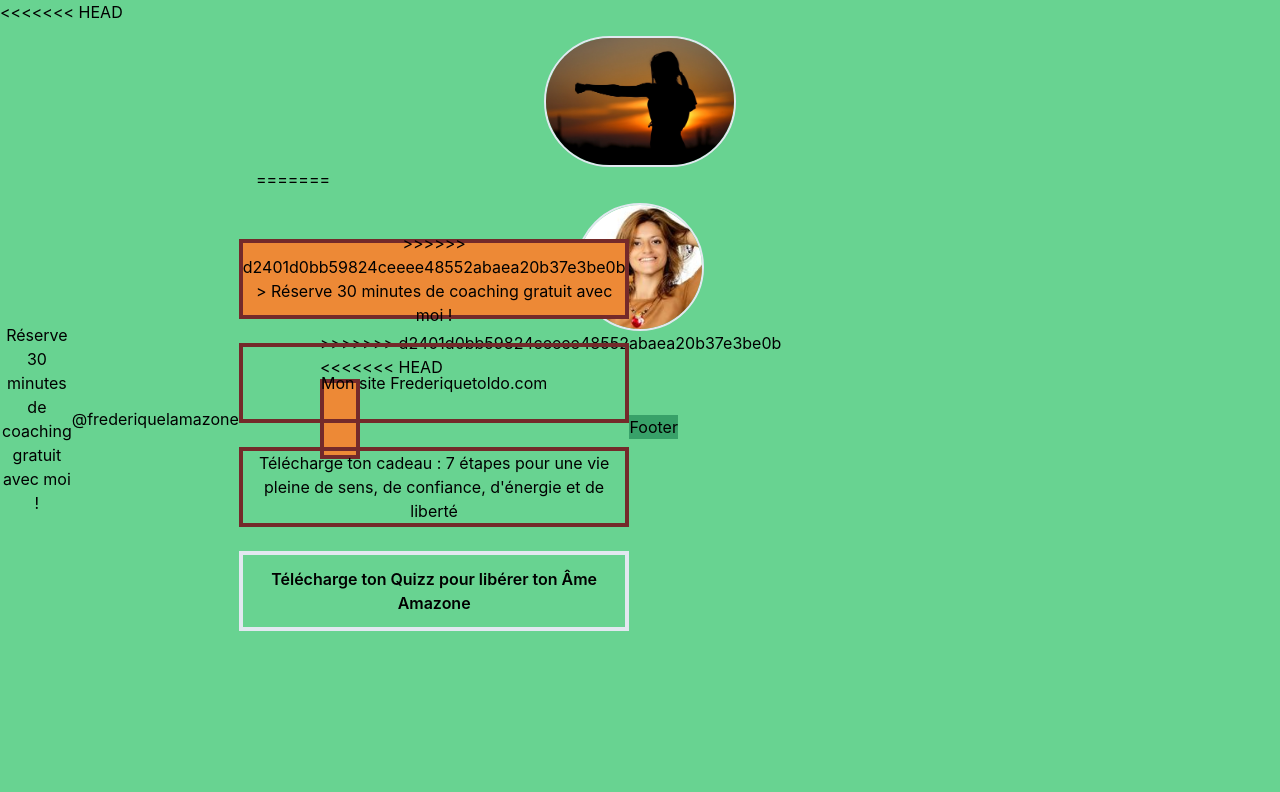
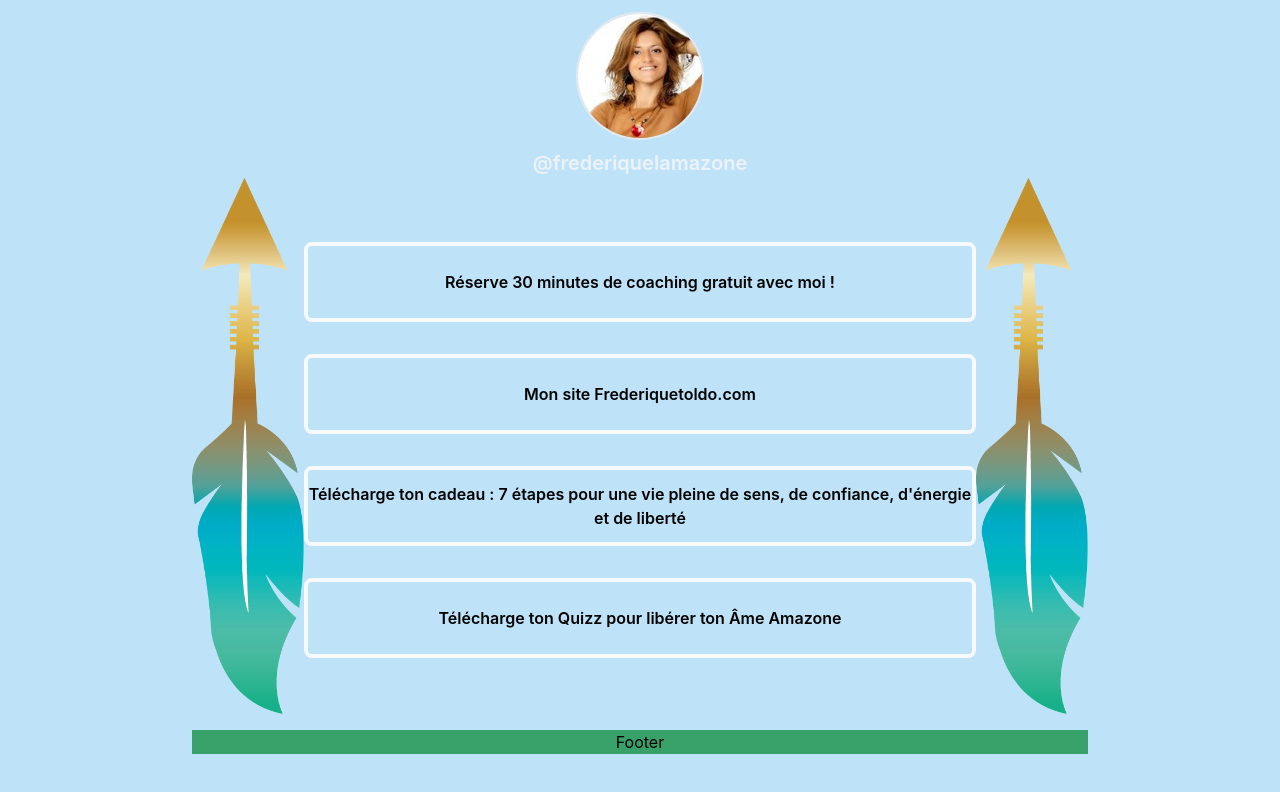
Before and after one commit to Abdel63/Amazone, a website: page index.html in a window 1280 px wide. Drawn offline with nearby package versions, Linux system fonts and the light colour scheme; files that its build step writes are made by us from their sources.

Commit message:
add of the arrows and hovers on the links

```diff
--- a/index.html
+++ b/index.html
@@ -9,49 +9,42 @@
     <link rel="stylesheet" type="text/css" href="output.css" />
   </head>
 
-<<<<<<< HEAD
-  <body class="bg-green-400 m-0">
-    <div class="mt-3 mx-64">
-      <div>
-        <img : src="images/karate-2578819_960_720.jpg" class="border-2
-        rounded-full w-48 m-auto"/>
-=======
-  <body class="bg-pink-400 m-0">
-    <div class="max-w-2xl mx-auto px-4">
+  <body class="bg-blue-200 m-0">
+    <!-- HEADER -->
+    <div class="max-w-4xl mx-auto">
       <div class="mt-3">
         <img
           src="images/profile.jpg"
           class="border-2 rounded-full w-32 m-auto"
         />
->>>>>>> d2401d0bb59824ceeee48552abaea20b37e3be0b
       </div>
 
-<<<<<<< HEAD
-    <div class="w-10 text-center sm:block contain">
-      <div
-        class="bg-orange-500 h-20 border-4 border-red-900 flex items-center justify-center"
+      <h1 class="text-center mt-2 text-xl text-gray-200 font-semibold">
+        <a
+          href="https://www.instagram.com/frederiquelamazone/"
+          class="hover:text-blue-800"
         >
-        <a href="https://calendly.com/frederiquetoldo" target="_blank" class=""
-          >Réserve 30 minutes de coaching gratuit avec moi !</a
-=======
-      <h1 class="text-center mt-2 text-xl text-gray-200 font-semibold">
-        <a href="https://www.instagram.com/frederiquelamazone/">
           @frederiquelamazone
         </a>
       </h1>
 
-      <div class="text-center mt-8">
+      <!-- CONTENU -->
+      <div class="flex justify-between">
+        <div class="flex align-center justify-center">
+          <img src="images/arrow.png" class="w-32" />
+        </div>
+
+        <div class="text-center mt-8 w-auto">
           <a
             href="https://calendly.com/frederiquetoldo"
             target="_blank"
-          class="my-6 bg-orange-500 h-20 border-4 border-red-900 flex items-center justify-center"
->>>>>>> d2401d0bb59824ceeee48552abaea20b37e3be0b
+            class="my-8 h-20 border-4 font-sans font-semibold border-gray-100 rounded-lg flex items-center justify-center hover:bg-white hover:text-blue-800 cursor-pointer"
           >
             Réserve 30 minutes de coaching gratuit avec moi !
           </a>
 
           <a
-          class="my-6 h-20 border-4 border-red-900 flex items-center justify-center"
+            class="my-8 h-20 w-auto border-4 font-sans font-semibold border-gray-100 rounded-lg flex items-center justify-center hover:bg-white hover:text-blue-800  cursor-pointer"
             href="https://frederiquetoldo.com/"
             target="_blank"
           >
@@ -59,7 +52,7 @@
           </a>
 
           <a
-          class="my-6 h-20 border-4 border-red-900 flex items-center justify-center"
+            class="my-8 h-20 w-auto border-4 font-sans font-semibold border-gray-100 rounded-lg flex items-center justify-center hover:bg-white hover:text-blue-800  cursor-pointer"
             href="https://frederiquetoldo.com/vie/"
             target="_blank"
           >
@@ -68,7 +61,7 @@
           </a>
 
           <a
-          class="my-6 h-20 border-4 font-sans font-semibold border-gray-300 flex items-center justify-center hover:bg-white hover:text-red-700 cursor-pointer"
+            class="my-8 h-20 w-auto border-4 font-sans font-semibold border-gray-100 rounded-lg flex items-center justify-center hover:bg-white hover:text-blue-800  cursor-pointer"
             href="https://frederiquetoldo.com/cadeau/"
             target="_blank"
           >
@@ -76,8 +69,14 @@
           </a>
         </div>
 
+        <div class="flex align-center justify-center">
+          <img src="images/arrow.png" class="w-32" />
+        </div>
+      </div>
+      <!-- FOOTER -->
+
       <footer
-        class="mt-4 bg-indigo-600 sm:bg-teal-300 md:bg-red-400 lg:bg-orange-500 xl:bg-green-600 text-center"
+        class="mt-4 bg-indigo-600 sm:bg-teal-300 md:bg-red-400 lg:bg-orange-500 xl:bg-green-600 text-center bg-cover"
       >
         Footer
       </footer>
```
Also changed, not shown: images/arrow.jpg (added), images/arrow.png (added), images/arrow_with_A.jpg (added), images/arrow_with_A.png (added). Lines whose indentation alone changed are shown as unchanged.
